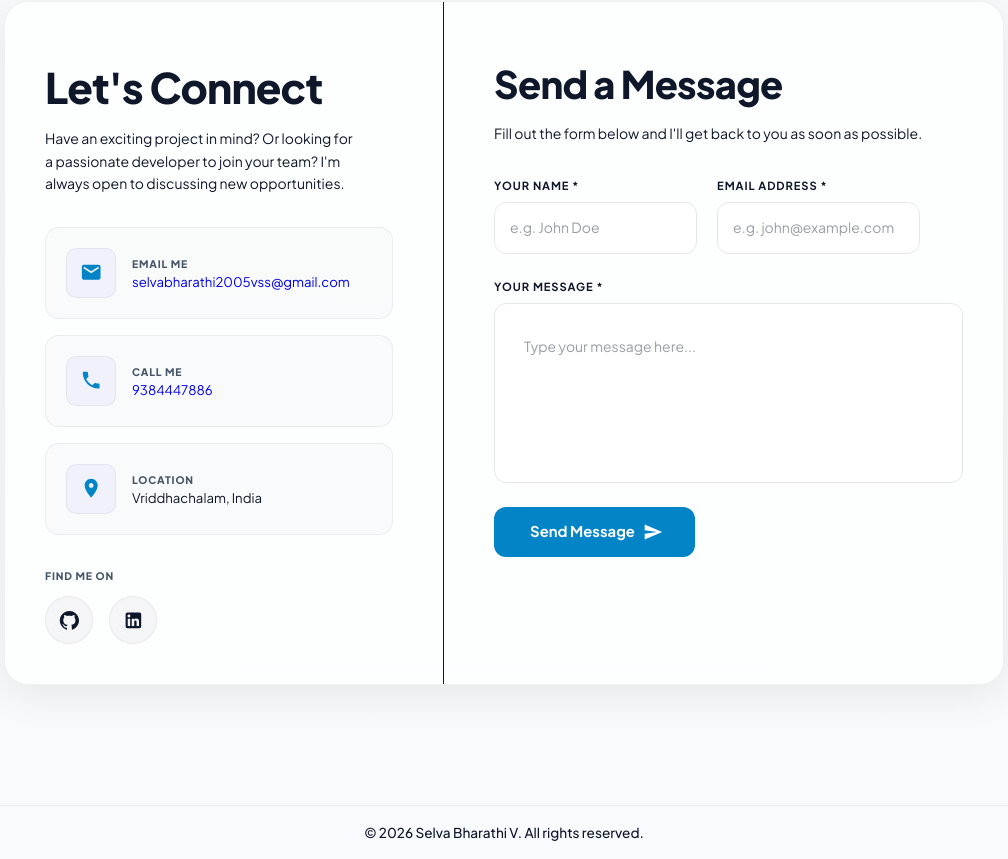
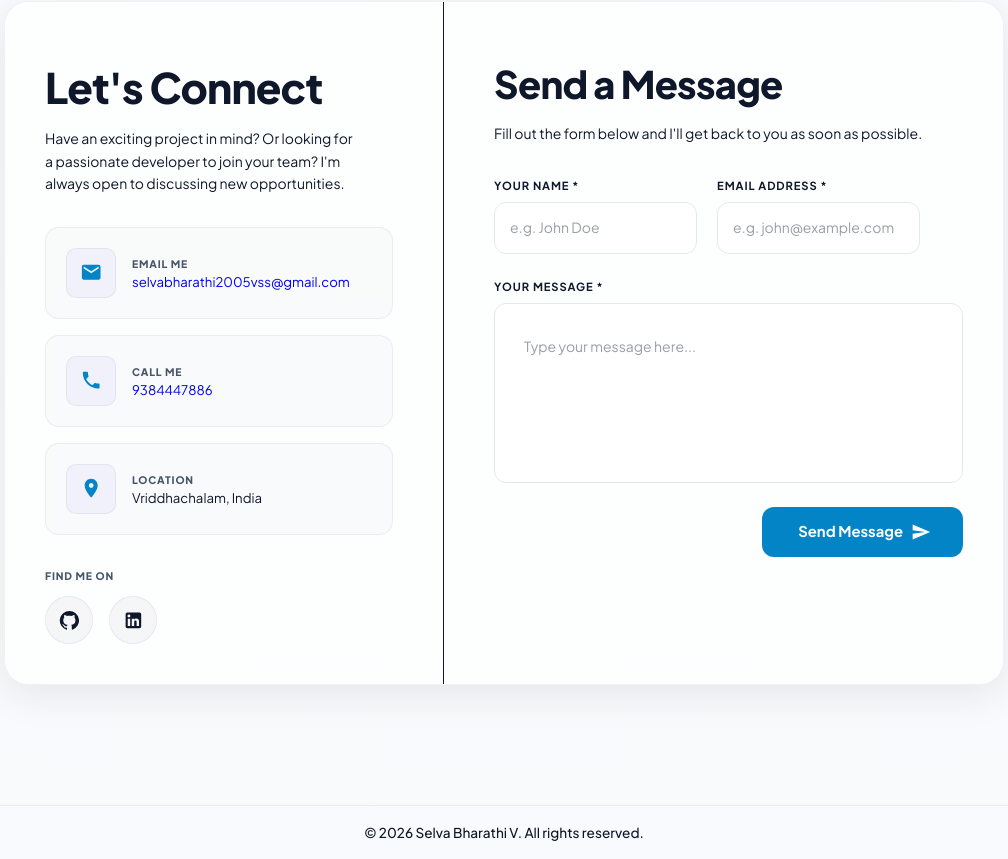
Before and after one commit to selva092005/Protfilo, a React (Vite) app: page / in a window 1280 px wide. Shown: the part 5903-6762 px from the top of the page, without its empty margins (136-1144 px from the left). Built offline with nearby package versions, Linux system fonts and the light colour scheme; a web font is replaced by a local one.

Commit message:
Tried right-aligned button layout on desktop/tablet

```diff
--- a/src/pages/Contact.jsx
+++ b/src/pages/Contact.jsx
@@ -574,7 +574,7 @@ export const Contact = () => {
                 disabled={isSubmitting}
                 endIcon={!isSubmitting && <SendIcon />}
                 sx={{
-                  alignSelf: { xs: 'stretch', sm: 'flex-start' },
+                  alignSelf: { xs: 'stretch', sm: 'flex-end' },
                   py: 1.5,
                   px: 4.5,
                   borderRadius: '12px',
```
